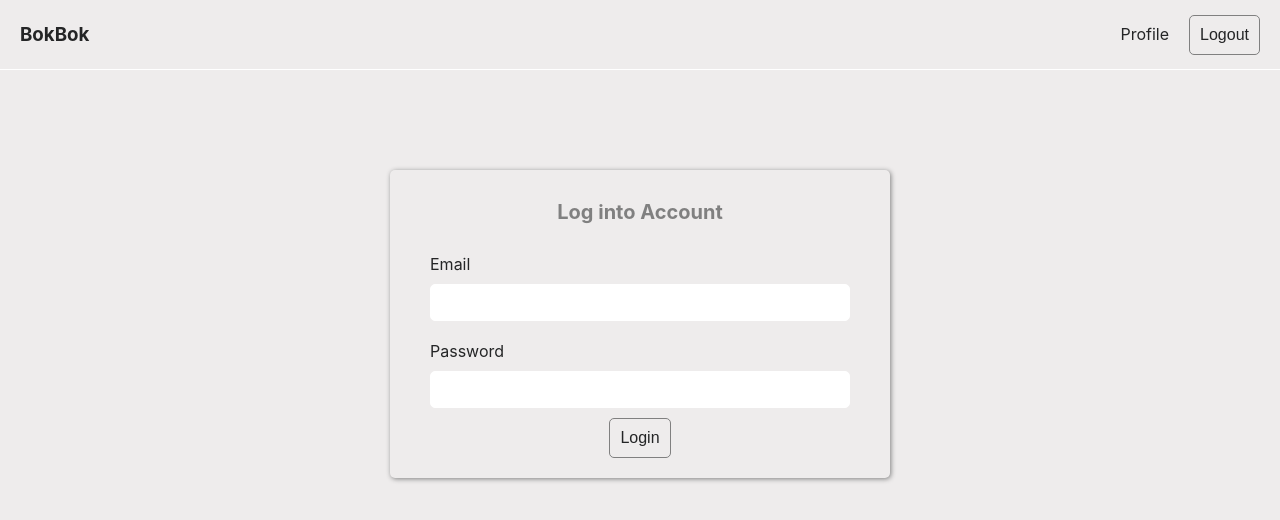
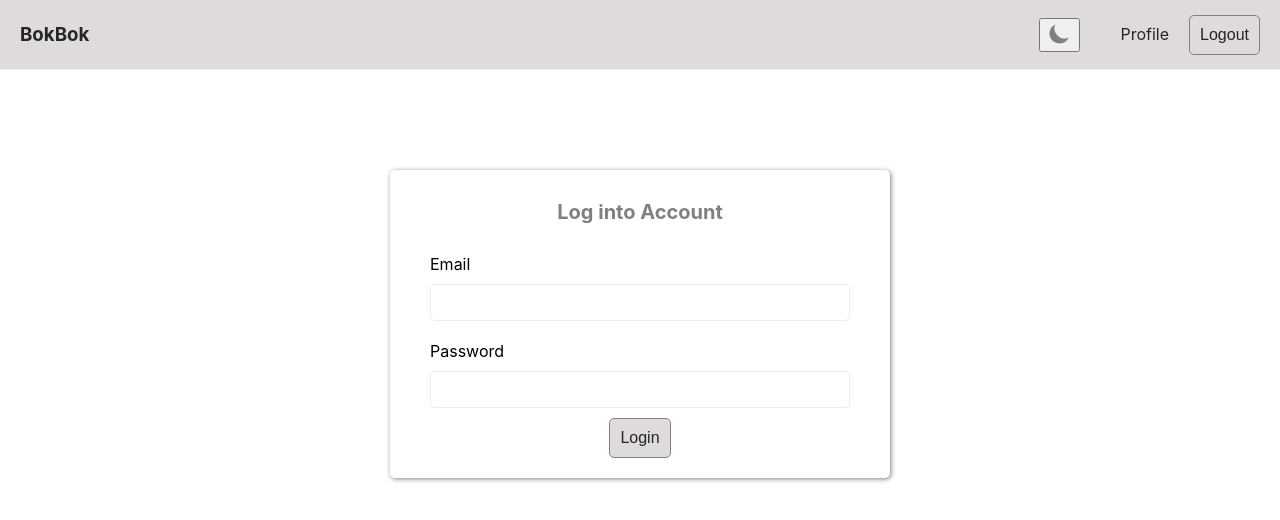
Before and after one commit to w3tsa/bokbok, a React (Create React App) app: page /login in a window 1280 px wide. Shown: the top 520 px of the page. Built offline with nearby package versions, Linux system fonts and the light colour scheme; no server answers; sample sign-in values are in the browser's storage.

Commit message:
:tada: added dark mode

```diff
--- a/src/App.css
+++ b/src/App.css
@@ -3,16 +3,39 @@
 }
 
 :root {
-  --color-1: rgb(238, 236, 236);
+  --color-1: rgb(223, 219, 219);
   --color-2: #242526;
   --color-3: #c214f7;
   --color-4: grey;
   --color-5: #eb4034;
-  --color-6: white;
+  --color-6: rgb(238, 236, 236);
+  --bg-color: #fff;
+  --text-color: #000;
 }
 
 .dark-mode {
   filter: invert(1) hue-rotate(180deg);
+}
+
+[data-theme="dark"] {
+  --bg-color: #3f3f3f;
+  --text-color: #fff;
+  --color-6: rgb(73, 73, 73);
+  --color-1: rgb(44, 44, 44);
+  --color-2: white;
+}
+
+[data-theme="light"] {
+  --bg-color: #fff;
+  --text-color: #000000;
+  --color-6: rgb(238, 236, 236);
+  --color-1: rgb(223, 219, 219);
+  --color-2: #242526;
+}
+
+.App {
+  background-color: var(--bg-color);
+  color: var(--text-color);
 }
 
 nav {
@@ -87,6 +110,12 @@ section .form {
 .error {
   text-align: center;
   color: var(--color-5);
+}
+
+.darkBtn {
+  position: absolute;
+  margin-top: 3px;
+  right: 200px;
 }
 
 /* loader */
--- a/src/App.js
+++ b/src/App.js
@@ -2,21 +2,34 @@ import { BrowserRouter as Router, Routes, Route } from "react-router-dom";
 import AuthProvider from "./context/auth";
 import "./App.css";
 
+import { useState, useEffect } from "react";
 /* pages */
 import Home from "./pages/Home";
 import Register from "./pages/Register";
 import Login from "./pages/Login";
 import PrivateRoute from "./pages/PrivateRoute";
 import Profile from "./pages/Profile";
+import Theme from "./components/Theme";
 
-/* components */
+/* local imports components */
 import Navbar from "./components/Navbar";
 
 function App() {
+  const storedTheme = localStorage.getItem("DARK_MODE");
+  const [darkMode, setDarkMode] = useState(storedTheme);
+
+  const toggleDarkButton = () => {
+    setDarkMode(!darkMode);
+  };
+
+  useEffect(() => {
+    localStorage.setItem("DARK_MODE", darkMode);
+  }, [darkMode]);
   return (
     <AuthProvider>
+      <Theme darkMode={darkMode}>
         <Router>
-        <Navbar />
+          <Navbar darkMode={darkMode} toggleDarkButton={toggleDarkButton} />
           <Routes>
             <Route
               exact
@@ -32,6 +45,7 @@ function App() {
             <Route path="/profile" element={<Profile />} />
           </Routes>
         </Router>
+      </Theme>
     </AuthProvider>
   );
 }
--- a/src/components/Navbar.js
+++ b/src/components/Navbar.js
@@ -6,7 +6,11 @@ import { useContext } from "react";
 import { AuthContext } from "../context/auth";
 import { useNavigate } from "react-router-dom";
 
-export default function Navbar() {
+/* local imports */
+import Moon from "./svg/Moon";
+import Sun from "./svg/Sun";
+
+export default function Navbar(props) {
   const navigate = useNavigate();
   const { user } = useContext(AuthContext);
   async function handleClick() {
@@ -28,6 +32,9 @@ export default function Navbar() {
             <button className="btn" onClick={handleClick}>
               Logout
             </button>
+            <button className="darkBtn" onClick={props.toggleDarkButton}>
+              {props.darkMode ? <Sun /> : <Moon />}
+            </button>
           </>
         ) : (
           <>
--- /dev/null
+++ b/src/components/Theme.js
@@ -0,0 +1,9 @@
+const Theme = (props) => {
+  return (
+    <div className="App" data-theme={props.darkMode ? "dark" : null}>
+      {props.children}
+    </div>
+  );
+};
+
+export default Theme;
--- a/src/components/User.js
+++ b/src/components/User.js
@@ -34,7 +34,7 @@ export default function User({ chat, user1, user, selectUser }) {
               alt="avatar"
               className="avatar"
             />
-            <h4>{user.name}</h4>
+            <h4>{user.name.toUpperCase()}</h4>
             {data?.from !== user1 && data?.unread && (
               <small className="unread">New</small>
             )}
--- /dev/null
+++ b/src/components/svg/Moon.js
@@ -0,0 +1,17 @@
+export default function Moon() {
+  return (
+    <svg
+      xmlns="http://www.w3.org/2000/svg"
+      style={{
+        width: "25px",
+        height: "25px",
+        cursor: "pointer",
+        color: "gray",
+      }}
+      viewBox="0 0 20 20"
+      fill="currentColor"
+    >
+      <path d="M17.293 13.293A8 8 0 016.707 2.707a8.001 8.001 0 1010.586 10.586z" />
+    </svg>
+  );
+}
--- /dev/null
+++ b/src/components/svg/Sun.js
@@ -0,0 +1,22 @@
+export default function Sun() {
+  return (
+    <svg
+      xmlns="http://www.w3.org/2000/svg"
+      style={{
+        width: "25px",
+        height: "25px",
+        cursor: "pointer",
+      }}
+      fill="none"
+      viewBox="0 0 24 24"
+      stroke="currentColor"
+    >
+      <path
+        strokeLinecap="round"
+        strokeLinejoin="round"
+        strokeWidth={2}
+        d="M12 3v1m0 16v1m9-9h-1M4 12H3m15.364 6.364l-.707-.707M6.343 6.343l-.707-.707m12.728 0l-.707.707M6.343 17.657l-.707.707M16 12a4 4 0 11-8 0 4 4 0 018 0z"
+      />
+    </svg>
+  );
+}
--- a/src/index.css
+++ b/src/index.css
@@ -5,8 +5,8 @@ body {
     sans-serif;
   -webkit-font-smoothing: antialiased;
   -moz-osx-font-smoothing: grayscale;
-  background: rgb(238, 236, 236);
-  color: #242526;
+  /* background: rgb(238, 236, 236);
+  color: #242526; */
 }
 
 code {
--- a/src/pages/Home.js
+++ b/src/pages/Home.js
@@ -125,7 +125,7 @@ export default function Home() {
           <>
             <div className="messages_user">
               {/* <img src={chat.avatar} alt="user" id="messaging_user" /> */}
-              <h3>{chat.name}</h3>
+              <h3>{chat.name.toUpperCase()}</h3>
             </div>
             <div className="messages">
               {messages.length &&
```
Lines whose indentation alone changed are shown as unchanged.
